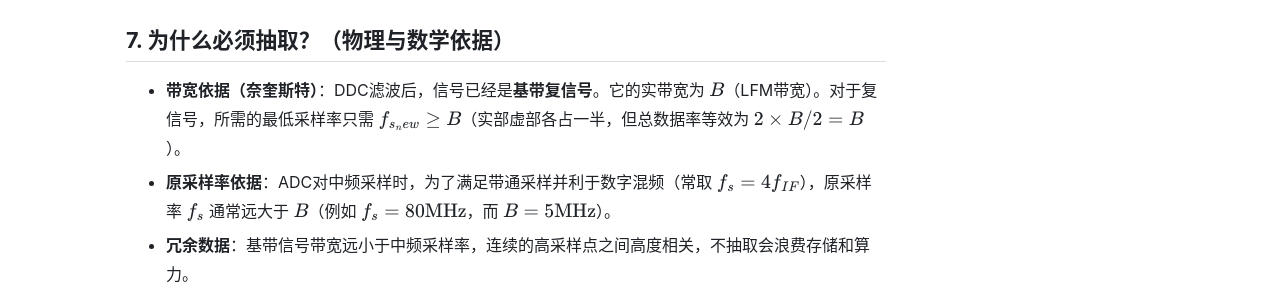
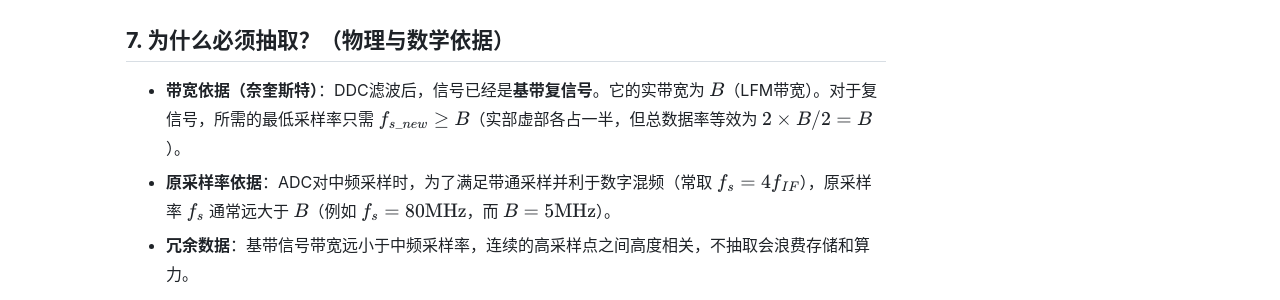
Before and after one commit to SleepingRaccoon/SleepingRaccoon.github.io, a Jekyll site: the page built from _posts/2026-08-24-if-sampling-and-ddc.md, in a window 1280 px wide and 1400 px high, scrolled down 3334 px. Shown: the part 154-454 px from the top of the window. Built offline with Jekyll 4.4.1, drawn with Linux system fonts in a browser that asks for light colours; formulas are drawn with MathJax 3; some of the changed text lies outside the part shown.

```diff
--- a/_config.yml
+++ b/_config.yml
@@ -15,7 +15,8 @@ kramdown:
   # 标题 id 交给 assets/js/toc.js 统一生成：kramdown 的中文标题 id 会退化成 "1-" 这类结果，
   # 甚至为空，无法用于锚点跳转。
   auto_ids: false
-  # 输出 <script type="math/tex"> 由 MathJax v2 渲染（见 _layouts/default.html）
+  # kramdown 只认 $$...$$ 这种数学定界符（单个 $ 是普通文本），
+  # 构建后会输出成 MathJax 能识别的 \(...\) / \[...\]（见 _layouts/default.html）
   math_engine: mathjax
   syntax_highlighter: rouge
 
--- a/_posts/2026-08-24-if-sampling-and-ddc.md
+++ b/_posts/2026-08-24-if-sampling-and-ddc.md
@@ -9,7 +9,7 @@ description: 严格区分物理实数域与数字复数域，从实射频发射
 
 物理世界中所有传输的电压、电流都是**实数**（实信号），复数只是我们为了简化数学推导而引入的“解析表示”工具。这篇笔记严格区分物理域与数学域：
 
-- **在 ADC 采样之前（模拟物理世界）**：全程只使用实信号（即正余弦函数，不含 $j$）。
+- **在 ADC 采样之前（模拟物理世界）**：全程只使用实信号（即正余弦函数，不含 $$j$$）。
 - **在 ADC 之后（数字域 DDC）**：我们首次主动构造复数（I/Q 两路），把实信号转换为复基带信号。
 
 下面按信号链路的顺序，从发射端开始一步步推导。
@@ -24,23 +24,23 @@ description: 严格区分物理实数域与数字复数域，从实射频发射
 $$
 s_{RF\_tx}(t) = \text{rect}\left(\frac{t}{T_p}\right) \cos\left(2\pi f_c t + \pi K t^2\right)
 $$
-其中 $f_c$ 是载频，$K$ 是调频斜率，$\text{rect}$ 是矩形包络。
+其中 $$f_c$$ 是载频，$$K$$ 是调频斜率，$$\text{rect}$$ 是矩形包络。
 
 ---
 
 ## 2. 接收端回波（物理实数世界）
 
-目标反射回波是发射信号的延迟副本，延迟时间为 $\tau$，幅度衰减为 $A$（此处 $\tau$ 为常数，不展开）：
+目标反射回波是发射信号的延迟副本，延迟时间为 $$\tau$$，幅度衰减为 $$A$$（此处 $$\tau$$ 为常数，不展开）：
 $$
 s_{RF\_rx}(t) = A \cdot \text{rect}\left(\frac{t-\tau}{T_p}\right) \cos\left[2\pi f_c (t-\tau) + \pi K (t-\tau)^2\right]
 $$
-此时，它依然是一个**纯粹的实电压信号**，频率在 $f_c$ 附近。
+此时，它依然是一个**纯粹的实电压信号**，频率在 $$f_c$$ 附近。
 
 ---
 
 ## 3. 模拟下变频至中频（物理实数世界，无 I/Q）
 
-接收机采用**单通道实混频器**。本地振荡器（LO）产生一个实余弦信号，频率为 $f_{LO} = f_c - f_{IF}$：
+接收机采用**单通道实混频器**。本地振荡器（LO）产生一个实余弦信号，频率为 $$f_{LO} = f_c - f_{IF}$$：
 $$
 s_{LO}(t) = \cos(2\pi f_{LO} t) = \cos\left(2\pi (f_c - f_{IF}) t\right)
 $$
@@ -50,10 +50,10 @@ $$
 s_{mix}(t) = s_{RF\_rx}(t) \times s_{LO}(t)
 $$
 
-我们代入具体表达式。为了看清频率成分，利用三角函数的积化和差公式（$\cos A \cos B = \frac{1}{2}[\cos(A-B) + \cos(A+B)]$）：
+我们代入具体表达式。为了看清频率成分，利用三角函数的积化和差公式（$$\cos A \cos B = \frac{1}{2}[\cos(A-B) + \cos(A+B)]$$）：
 
-- **和频分量（高频）**：包含 $f_c + f_{LO} \approx 2f_c$；
-- **差频分量（中频）**：包含 $f_c - f_{LO} = f_{IF}$。
+- **和频分量（高频）**：包含 $$f_c + f_{LO} \approx 2f_c$$；
+- **差频分量（中频）**：包含 $$f_c - f_{LO} = f_{IF}$$。
 
 混频器后端连接一个**模拟带通滤波器**（或低通），彻底滤除高频和频分量，只保留差频分量。于是得到**实中频信号**：
 
@@ -61,13 +61,13 @@ $$
 \boxed{s_{IF}(t) = A \cdot \text{rect}\left(\frac{t-\tau}{T_p}\right) \cos\left[2\pi f_{IF} t - 2\pi f_c \tau + \pi K (t-\tau)^2\right]}
 $$
 
-> **重要特征**：该信号中心频率为 $f_{IF}$（如60MHz），是**实数**。所有的相位信息（包括载波相位 $-2\pi f_c \tau$ 和LFM相位）都完整地保留在这个余弦函数的**总相位**中，没有任何 $j$ 出现。
+> **重要特征**：该信号中心频率为 $$f_{IF}$$（如60MHz），是**实数**。所有的相位信息（包括载波相位 $$-2\pi f_c \tau$$ 和LFM相位）都完整地保留在这个余弦函数的**总相位**中，没有任何 $$j$$ 出现。
 
 ---
 
 ## 4. ADC 带通采样（进入数字域，仍为实数）
 
-ADC对上述实中频信号进行采样，采样周期 $T_s$，得到实数字序列：
+ADC对上述实中频信号进行采样，采样周期 $$T_s$$，得到实数字序列：
 $$
 s_{IF}(n) = s_{IF}(nT_s)
 $$
@@ -86,10 +86,10 @@ $$
 
 ### 5.1 生成两路数字本振（NCO）
 数字NCO生成两路绝对正交的序列：
-- I路本振：$\cos(2\pi f_{IF} nT_s)$
-- Q路本振：$-\sin(2\pi f_{IF} nT_s)$
+- I路本振：$$\cos(2\pi f_{IF} nT_s)$$
+- Q路本振：$$-\sin(2\pi f_{IF} nT_s)$$
 
-在数学上，为了推导紧凑，我们常把这两路合写成一个**复指数** $e^{-j2\pi f_{IF} nT_s}$，但你要清楚，这只是“数学包装”，实际硬件里是两条分开的实信号乘法链路。
+在数学上，为了推导紧凑，我们常把这两路合写成一个**复指数** $$e^{-j2\pi f_{IF} nT_s}$$，但你要清楚，这只是“数学包装”，实际硬件里是两条分开的实信号乘法链路。
 
 ### 5.2 混频（相乘）
 将实中频信号分别与两路本振相乘，得到两路实混频输出：
@@ -104,7 +104,7 @@ $$
 Q_{mix}(n) = s_{IF}(n) \cdot \left[-\sin(2\pi f_{IF} nT_s)\right]
 $$
 
-为了看清基带分量，我们把 $s_{IF}(n)$ 的余弦展开（令总相位 $\Theta(n) = -2\pi f_c \tau + \pi K (nT_s-\tau)^2$）：
+为了看清基带分量，我们把 $$s_{IF}(n)$$ 的余弦展开（令总相位 $$\Theta(n) = -2\pi f_c \tau + \pi K (nT_s-\tau)^2$$）：
 $$
 s_{IF}(n) = A \cdot \text{rect}(\cdot) \cdot \cos\left[2\pi f_{IF} nT_s + \Theta(n)\right]
 $$
@@ -114,13 +114,13 @@ $$
 I_{mix}(n) = \frac{A}{2} \text{rect}(\cdot) \left[ \cos(\Theta(n)) + \cos(4\pi f_{IF} nT_s + \Theta(n)) \right]
 $$
 
-**计算 Q 路**（利用 $\cos A \cdot (-\sin B) = -\frac{1}{2}[\sin(A+B) - \sin(A-B)]$，其中 $A=2\pi f_{IF} nT_s + \Theta$，$B=2\pi f_{IF} nT_s$）：
+**计算 Q 路**（利用 $$\cos A \cdot (-\sin B) = -\frac{1}{2}[\sin(A+B) - \sin(A-B)]$$，其中 $$A=2\pi f_{IF} nT_s + \Theta$$，$$B=2\pi f_{IF} nT_s$$）：
 $$
 Q_{mix}(n) = \frac{A}{2} \text{rect}(\cdot) \left[ \sin(\Theta(n)) - \sin(4\pi f_{IF} nT_s + \Theta(n)) \right]
 $$
 
 ### 5.3 数字低通滤波（滤除高频镜像）
-将 I 路和 Q 路分别通过数字低通滤波器 $h_{LPF}$，滤除含有 $4\pi f_{IF} nT_s$（即 $2f_{IF}$）的高频项。滤波后得到：
+将 I 路和 Q 路分别通过数字低通滤波器 $$h_{LPF}$$，滤除含有 $$4\pi f_{IF} nT_s$$（即 $$2f_{IF}$$）的高频项。滤波后得到：
 
 $$
 I(n) = I_{mix}(n) * h_{LPF} = \frac{A}{2} \text{rect}(\cdot) \cos(\Theta(n))
@@ -135,7 +135,7 @@ $$
 \boxed{s_{BB}(n) = I(n) + j Q(n)}
 $$
 
-代入 $\Theta(n)$ 的具体表达式，得到最终的复基带信号：
+代入 $$\Theta(n)$$ 的具体表达式，得到最终的复基带信号：
 $$
 \boxed{s_{BB}(n) = \frac{A}{2} \cdot \text{rect}\left(\frac{nT_s-\tau}{T_p}\right) \cdot e^{j\left[\pi K (nT_s-\tau)^2 - 2\pi f_c \tau\right]}}
 $$
@@ -144,11 +144,11 @@ $$
 
 ## 6. 小结：为什么必须构造复信号
 
-1. **从发射到ADC**（物理层）：全部是**实信号**（电压/电流）。你用示波器测量中频输出，看到的永远是形如 $A\cos(2\pi f_{IF}t + \phi)$ 的正弦波。
-2. **进入数字域后**（DDC）：我们通过**两条实数乘法链路**（I和Q），分别提取出余弦相位中的 $\cos(\phi)$ 和 $\sin(\phi)$，然后**在软件/FPGA逻辑中人为定义** $I + jQ$。
+1. **从发射到ADC**（物理层）：全部是**实信号**（电压/电流）。你用示波器测量中频输出，看到的永远是形如 $$A\cos(2\pi f_{IF}t + \phi)$$ 的正弦波。
+2. **进入数字域后**（DDC）：我们通过**两条实数乘法链路**（I和Q），分别提取出余弦相位中的 $$\cos(\phi)$$ 和 $$\sin(\phi)$$，然后**在软件/FPGA逻辑中人为定义** $$I + jQ$$。
 3. **为什么多此一举**？因为只有这样构成复信号后，频谱不再共轭对称，我们才能区分正负多普勒（即目标靠近还是远离），且后续的匹配滤波和FFT运算可以统一用复指数表达，数学形式极简。
 
-到这里可以确认：所有带 $j$ 的表达式，都只出现在 DDC 之后的数字处理数学描述中，而物理混频和 ADC 阶段干干净净全是余弦函数。
+到这里可以确认：所有带 $$j$$ 的表达式，都只出现在 DDC 之后的数字处理数学描述中，而物理混频和 ADC 阶段干干净净全是余弦函数。
 
 不过上面得到的还只是 **DDC 滤波之后、抽取之前** 的高采样率结果。如果直接把它送给后面的脉冲压缩和 MTD 处理器，FPGA 或 DSP 的计算量会爆炸，而且数据严重冗余。因此必须把**抽取（Decimation）**严格补进推导，给出最终的标准形式。
 
@@ -156,15 +156,15 @@ $$
 
 ## 7. 为什么必须抽取？（物理与数学依据）
 
-- **带宽依据（奈奎斯特）**：DDC滤波后，信号已经是**基带复信号**。它的实带宽为 $B$（LFM带宽）。对于复信号，所需的最低采样率只需 $f_{s\_new} \ge B$（实部虚部各占一半，但总数据率等效为 $2 \times B/2 = B$）。
-- **原采样率依据**：ADC对中频采样时，为了满足带通采样并利于数字混频（常取 $f_s = 4f_{IF}$），原采样率 $f_s$ 通常远大于 $B$（例如 $f_s = 80\text{MHz}$，而 $B = 5\text{MHz}$）。
+- **带宽依据（奈奎斯特）**：DDC滤波后，信号已经是**基带复信号**。它的实带宽为 $$B$$（LFM带宽）。对于复信号，所需的最低采样率只需 $$f_{s\_new} \ge B$$（实部虚部各占一半，但总数据率等效为 $$2 \times B/2 = B$$）。
+- **原采样率依据**：ADC对中频采样时，为了满足带通采样并利于数字混频（常取 $$f_s = 4f_{IF}$$），原采样率 $$f_s$$ 通常远大于 $$B$$（例如 $$f_s = 80\text{MHz}$$，而 $$B = 5\text{MHz}$$）。
 - **冗余数据**：基带信号带宽远小于中频采样率，连续的高采样点之间高度相关，不抽取会浪费存储和算力。
 
 ---
 
 ## 8. 抽取的数学表达
 
-设抽取因子为 $D$（正整数），使得抽取后的新采样周期为：
+设抽取因子为 $$D$$（正整数），使得抽取后的新采样周期为：
 $$
 T_s' = D \cdot T_s
 $$
@@ -174,22 +174,22 @@ $$
 s_{BB}(n) = \frac{A}{2} \cdot \text{rect}\left(\frac{nT_s-\tau}{T_p}\right) \cdot e^{j\left[\pi K (nT_s-\tau)^2 - 2\pi f_c \tau\right]}
 $$
 
-抽取操作在数学上定义为：**每 $D$ 个点保留一个点**，即令新的时间索引为 $m$，对应原索引 $n = mD$。代入后得到最终输出的复基带信号：
+抽取操作在数学上定义为：**每 $$D$$ 个点保留一个点**，即令新的时间索引为 $$m$$，对应原索引 $$n = mD$$。代入后得到最终输出的复基带信号：
 
 $$
 \boxed{s_{BB\_out}(m) = s_{BB}(mD) = \frac{A}{2} \cdot \text{rect}\left(\frac{mT_s' - \tau}{T_p}\right) \cdot e^{j\left[\pi K (mT_s' - \tau)^2 - 2\pi f_c \tau\right]}}
 $$
 
-> **关键细节**：此处 $T_s' = D \cdot T_s$ 是抽取后的新采样间隔。
+> **关键细节**：此处 $$T_s' = D \cdot T_s$$ 是抽取后的新采样间隔。
 
 ---
 
 ## 9. 工程实现中的抗混叠保障
 
-你可能会担心：**直接丢弃 $D-1$ 个点，会不会造成频谱混叠？**
+你可能会担心：**直接丢弃 $$D-1$$ 个点，会不会造成频谱混叠？**
 
 - **答案是不会**，因为我们在抽取之前已经完成了**数字低通滤波**。
-- DDC中的低通滤波器（LPF）不仅滤除了 $2f_{IF}$ 的高频镜像，同时也将基带信号的带宽限制在 $B/2$ 以内（复信号单边）。此时信号带宽远小于原采样率的一半，完全满足抽取后的奈奎斯特条件（即 $f_s' = f_s/D \ge B$）。
+- DDC中的低通滤波器（LPF）不仅滤除了 $$2f_{IF}$$ 的高频镜像，同时也将基带信号的带宽限制在 $$B/2$$ 以内（复信号单边）。此时信号带宽远小于原采样率的一半，完全满足抽取后的奈奎斯特条件（即 $$f_s' = f_s/D \ge B$$）。
 - 在实际FPGA实现中，**滤波和抽取往往是合并执行的**（称为多相滤波或CIC滤波器），以节省乘法器资源，但数学上严格等价于“先滤波、后抽取”。
 
 ---
@@ -198,10 +198,10 @@ $$
 
 | 阶段 | 信号形式 | 采样率 / 频率 | 数据率 |
 | :--- | :--- | :--- | :--- |
-| 模拟中频 | 实信号，中心频率 $f_{IF}$，带宽 $B$ | 模拟连续 | - |
-| **ADC采样后** | 实数字中频 | $f_s$（较高，如 80MHz） | 高 |
-| **DDC混频+滤波后** | 复基带（I/Q） | $f_s$（未变，仍为80MHz） | 高（I+Q两路） |
-| **抽取后** | 复基带（I/Q） | $\boxed{f_s' = f_s / D}$（如 $\ge B$） | **大幅降低**（这才是送入脉冲压缩的最终数据） |
+| 模拟中频 | 实信号，中心频率 $$f_{IF}$$，带宽 $$B$$ | 模拟连续 | - |
+| **ADC采样后** | 实数字中频 | $$f_s$$（较高，如 80MHz） | 高 |
+| **DDC混频+滤波后** | 复基带（I/Q） | $$f_s$$（未变，仍为80MHz） | 高（I+Q两路） |
+| **抽取后** | 复基带（I/Q） | $$\boxed{f_s' = f_s / D}$$（如 $$\ge B$$） | **大幅降低**（这才是送入脉冲压缩的最终数据） |
 
 ---
 
@@ -212,6 +212,6 @@ $$
 $$
 \boxed{s_{out}(m) = \frac{A}{2} \cdot \text{rect}\left(\frac{mT_s' - \tau}{T_p}\right) \cdot e^{j\pi K (mT_s' - \tau)^2} \cdot e^{-j2\pi f_c \tau}}
 $$
-其中 $T_s' \ge 1/B$，且下标 $m$ 代表抽取后的慢速采样点（快时间维）。
+其中 $$T_s' \ge 1/B$$，且下标 $$m$$ 代表抽取后的慢速采样点（快时间维）。
 
 这一步做完，数据流才算真正准备好进入匹配滤波（脉冲压缩），也才符合标准雷达信号处理的数据流控制逻辑。
```
Also changed, not shown: README.md.
